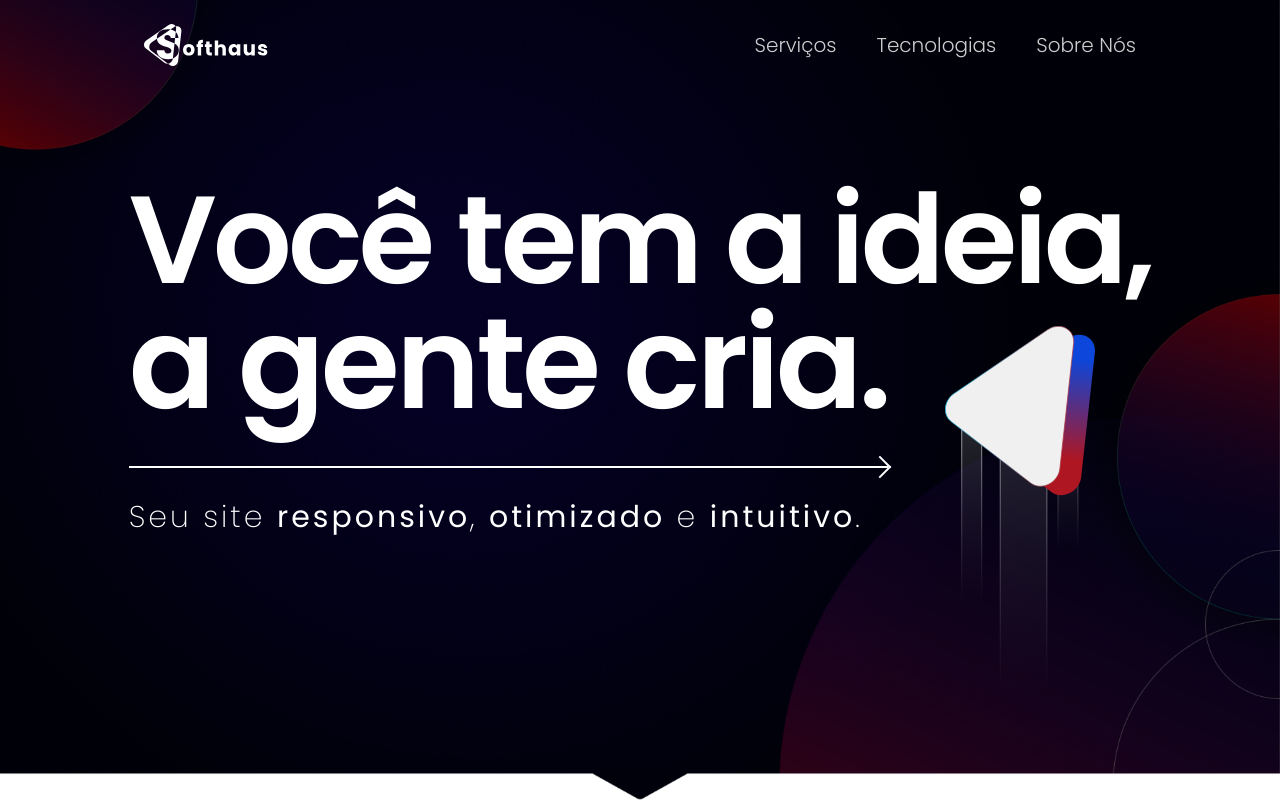
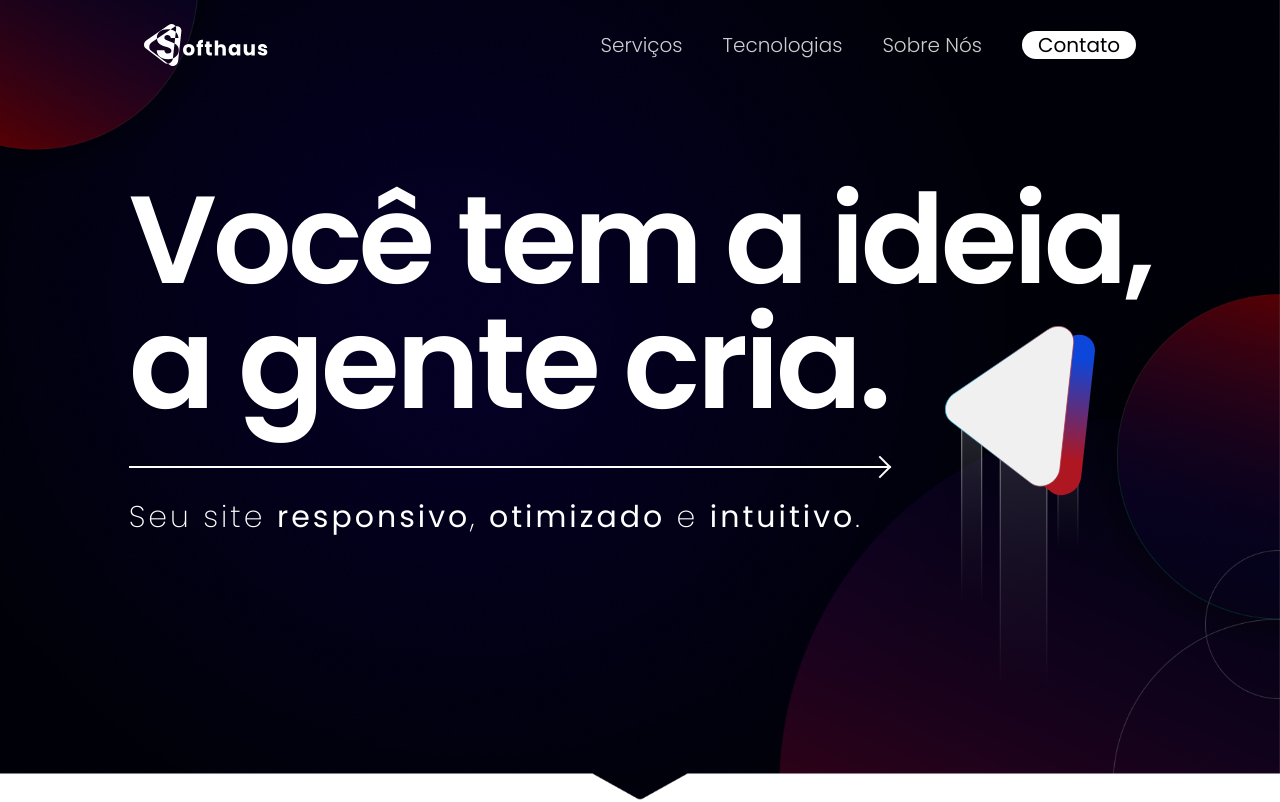
Before and after one commit to soft-haus/website, a Next.js app: page / in a window 1280 px wide. Shown: the top 802 px of the page. Built offline with nearby package versions, Linux system fonts and the light colour scheme.

Commit message:
Adiciona botão de contato

```diff
--- a/src/app/page.tsx
+++ b/src/app/page.tsx
@@ -160,6 +160,7 @@ export default function Home() {
           <Link className="hidden sm:block text-white/80 hover:text-white" href="#servicos">Serviços</Link>
           <Link className="hidden sm:block text-white/80 hover:text-white" href="#tecnologias">Tecnologias</Link>
           <Link className="hidden sm:block text-white/80 hover:text-white" href="#sobre-nos">Sobre Nós</Link>
+          <Link className="hidden sm:block text-black bg-white font-normal px-4 rounded-full" href="#contato">Contato</Link>
         </nav>
       </header>
 
```
